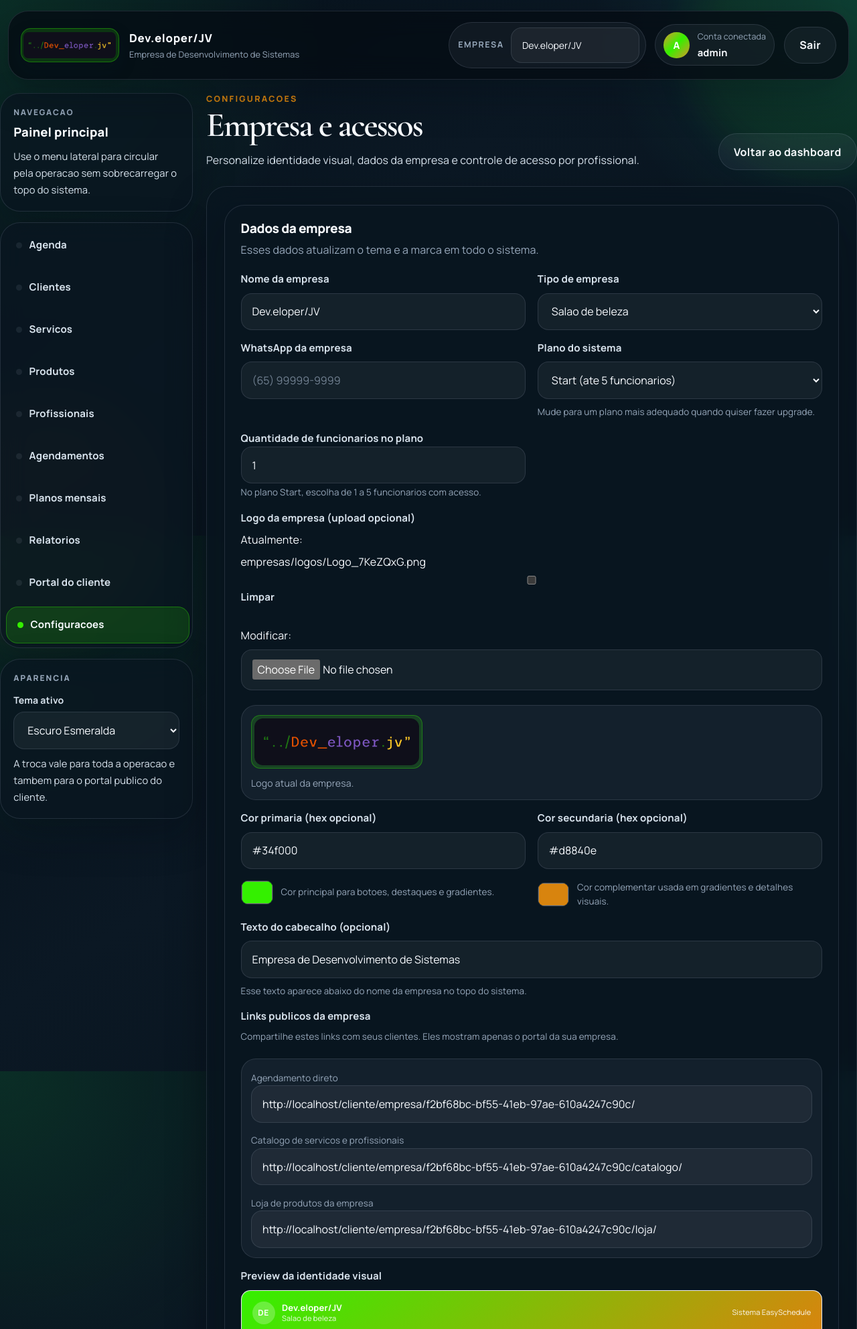
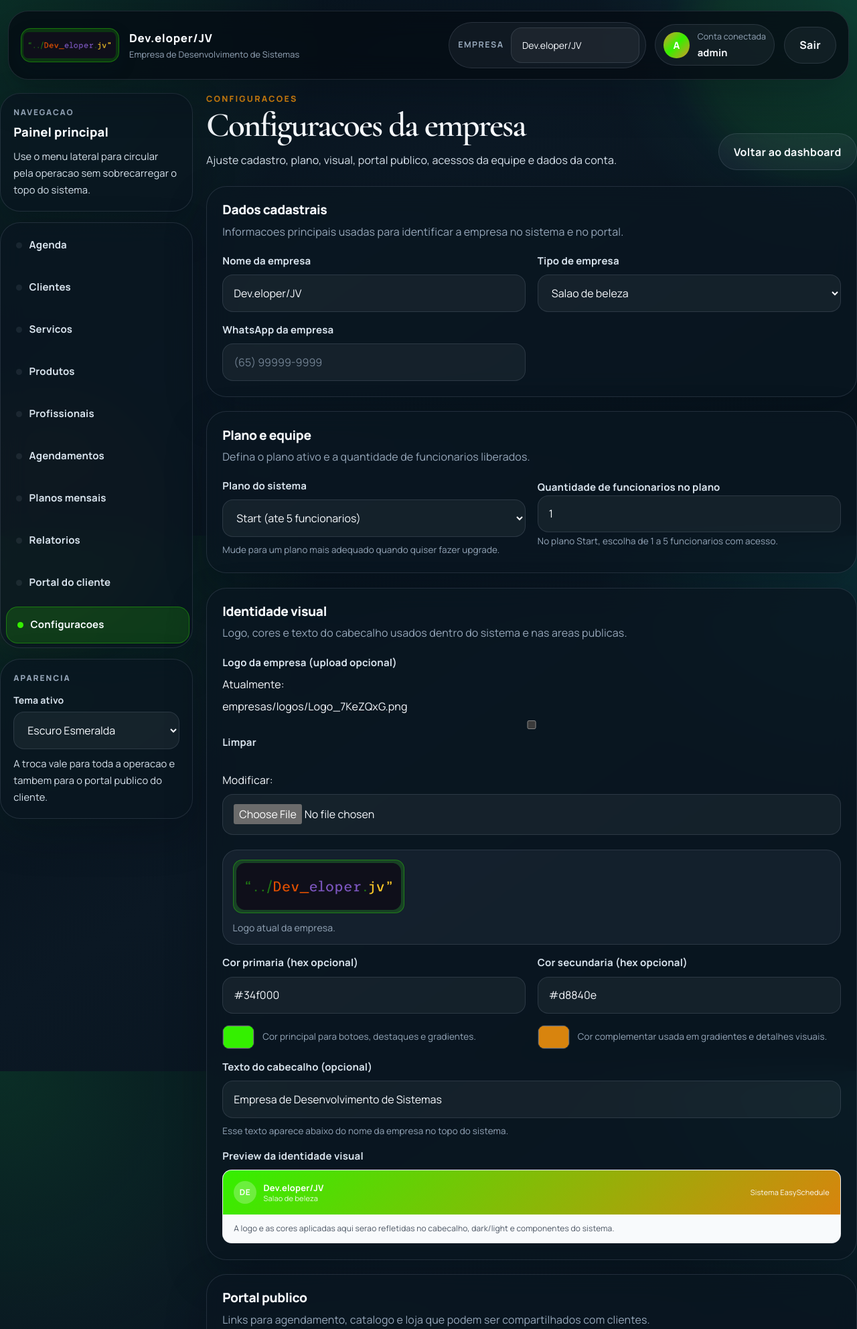
Before and after one commit to JVitor26/EasySchedule, a Django app: page /empresas/configuracoes/ in a window 1280 px wide. Shown: the top 1985 px of the page at 67% size. Run offline with Django 5.2, Linux system fonts and the light colour scheme; a user stored in the database is signed in; data comes from the database, SQL or seed files in the repository.

Commit message:
Organiza configuracoes por secoes

```diff
--- a/easyschedule/static/css/pages.css
+++ b/easyschedule/static/css/pages.css
@@ -123,6 +123,17 @@
     width: min(100%, 62rem);
     margin: 0 auto;
     padding: 1.65rem;
+}
+
+.settings-form {
+    display: flex;
+    flex-direction: column;
+    gap: 1.35rem;
+    width: 100%;
+}
+
+.settings-actions {
+    justify-content: flex-end;
 }
 
 .form-card form {
--- a/easyschedule/templates/empresas/empresa_configuracoes.html
+++ b/easyschedule/templates/empresas/empresa_configuracoes.html
@@ -9,9 +9,9 @@
   <header class="page-hero">
     <div class="page-copy">
       <p class="page-eyebrow">Configuracoes</p>
-      <h1 class="page-title">Empresa e acessos</h1>
+      <h1 class="page-title">Configuracoes da empresa</h1>
       <p class="page-subtitle">
-        Personalize identidade visual, dados da empresa e controle de acesso por profissional.
+        Ajuste cadastro, plano, visual, portal publico, acessos da equipe e dados da conta.
       </p>
     </div>
     <div class="page-actions">
@@ -19,18 +19,18 @@
     </div>
   </header>
 
-  <form method="post" enctype="multipart/form-data" class="form-card">
+  <form method="post" enctype="multipart/form-data" class="settings-form">
     {% csrf_token %}
 
     {% if form.non_field_errors %}
     <div class="form-errors">{{ form.non_field_errors }}</div>
     {% endif %}
 
-    <section class="page-card">
+    <section class="page-card" id="config-cadastro">
       <div class="page-card-header">
         <div>
-          <h2>Dados da empresa</h2>
-          <p>Esses dados atualizam o tema e a marca em todo o sistema.</p>
+          <h2>Dados cadastrais</h2>
+          <p>Informacoes principais usadas para identificar a empresa no sistema e no portal.</p>
         </div>
       </div>
 
@@ -52,7 +52,18 @@
           {{ form.whatsapp }}
           {{ form.whatsapp.errors }}
         </div>
+      </div>
+    </section>
 
+    <section class="page-card" id="config-plano">
+      <div class="page-card-header">
+        <div>
+          <h2>Plano e equipe</h2>
+          <p>Defina o plano ativo e a quantidade de funcionarios liberados.</p>
+        </div>
+      </div>
+
+      <div class="form-grid">
         <div class="form-group">
           <label for="id_plano">Plano do sistema</label>
           {{ form.plano }}
@@ -66,7 +77,18 @@
           <small class="field-help">No plano Start, escolha de 1 a 5 funcionarios com acesso.</small>
           {{ form.limite_profissionais.errors }}
         </div>
+      </div>
+    </section>
 
+    <section class="page-card" id="config-visual">
+      <div class="page-card-header">
+        <div>
+          <h2>Identidade visual</h2>
+          <p>Logo, cores e texto do cabecalho usados dentro do sistema e nas areas publicas.</p>
+        </div>
+      </div>
+
+      <div class="form-grid">
         <div class="form-group full">
           <label for="id_logo">Logo da empresa (upload opcional)</label>
           {{ form.logo }}
@@ -124,25 +146,6 @@
         </div>
 
         <div class="form-group full">
-          <label>Links publicos da empresa</label>
-          <small class="field-help">Compartilhe estes links com seus clientes. Eles mostram apenas o portal da sua empresa.</small>
-          <div class="file-preview-card" style="width: 100%; gap: 0.85rem;">
-            <div>
-              <small class="field-help">Agendamento direto</small>
-              <input type="text" readonly value="{{ portal_agendamento_url }}">
-            </div>
-            <div>
-              <small class="field-help">Catalogo de servicos e profissionais</small>
-              <input type="text" readonly value="{{ portal_catalogo_url }}">
-            </div>
-            <div>
-              <small class="field-help">Loja de produtos da empresa</small>
-              <input type="text" readonly value="{{ portal_loja_url }}">
-            </div>
-          </div>
-        </div>
-
-        <div class="form-group full">
           <label for="brandingCompanyPreviewHeader">Preview da identidade visual</label>
           <div style="border:1px solid var(--border-soft);border-radius:14px;overflow:hidden;background:#ffffff;">
             <div id="brandingCompanyPreviewHeader" style="padding:16px;background:linear-gradient(135deg,#0f4c81,#188fa7);color:#ffffff;display:flex;align-items:center;justify-content:space-between;gap:0.75rem;">
@@ -163,10 +166,39 @@
       </div>
     </section>
 
-    <section class="page-card">
+    <section class="page-card" id="config-portal">
       <div class="page-card-header">
         <div>
-          <h2>Permissoes por profissional</h2>
+          <h2>Portal publico</h2>
+          <p>Links para agendamento, catalogo e loja que podem ser compartilhados com clientes.</p>
+        </div>
+      </div>
+
+      <div class="form-grid">
+        <div class="form-group full">
+          <label>Links publicos da empresa</label>
+          <div class="file-preview-card" style="width: 100%; gap: 0.85rem;">
+            <div>
+              <small class="field-help">Agendamento direto</small>
+              <input type="text" readonly value="{{ portal_agendamento_url }}">
+            </div>
+            <div>
+              <small class="field-help">Catalogo de servicos e profissionais</small>
+              <input type="text" readonly value="{{ portal_catalogo_url }}">
+            </div>
+            <div>
+              <small class="field-help">Loja de produtos da empresa</small>
+              <input type="text" readonly value="{{ portal_loja_url }}">
+            </div>
+          </div>
+        </div>
+      </div>
+    </section>
+
+    <section class="page-card" id="config-acessos">
+      <div class="page-card-header">
+        <div>
+          <h2>Acessos dos profissionais</h2>
           <p>Escolha quais modulos cada profissional pode acessar no sistema.</p>
         </div>
       </div>
@@ -225,21 +257,40 @@
       {% endif %}
     </section>
 
-    <div class="form-actions">
+    <div class="form-actions settings-actions">
       <button type="submit" class="btn btn-success">Salvar configuracoes</button>
       <a href="{% url 'dashboard_home' %}" class="btn btn-secondary">Cancelar</a>
     </div>
   </form>
 
-  <section class="page-card">
+  <section class="page-card" id="config-conta">
     <div class="page-card-header">
+      <div>
+        <h2>Conta do sistema</h2>
+        <p>Login administrador e acoes permanentes da conta.</p>
+      </div>
+    </div>
+
+    <div class="form-grid">
+      <div class="form-group">
+        <label>Login administrador</label>
+        <input type="text" readonly value="{{ user.username }}">
+      </div>
+
+      <div class="form-group">
+        <label>E-mail da conta</label>
+        <input type="text" readonly value="{{ user.email|default:user.username }}">
+      </div>
+    </div>
+
+    <div class="page-card-header" style="margin-top:1.2rem;margin-bottom:0;">
       <div>
         <h2>Apagar conta</h2>
         <p>Remove a empresa, logins vinculados, clientes, servicos, profissionais, agendamentos, produtos, relatorios e configuracoes.</p>
+        <p class="field-help">Antes de apagar, voce ainda vera uma confirmacao avisando que esta acao nao tem volta.</p>
       </div>
       <a href="{% url 'empresa_excluir_conta' %}" class="btn btn-danger">Apagar conta</a>
     </div>
-    <p class="field-help">Antes de apagar, voce ainda vera uma confirmacao avisando que esta acao nao tem volta.</p>
   </section>
 </section>
 
```
Also changed, not shown: empresas/tests.py (+20 -0 lines).
